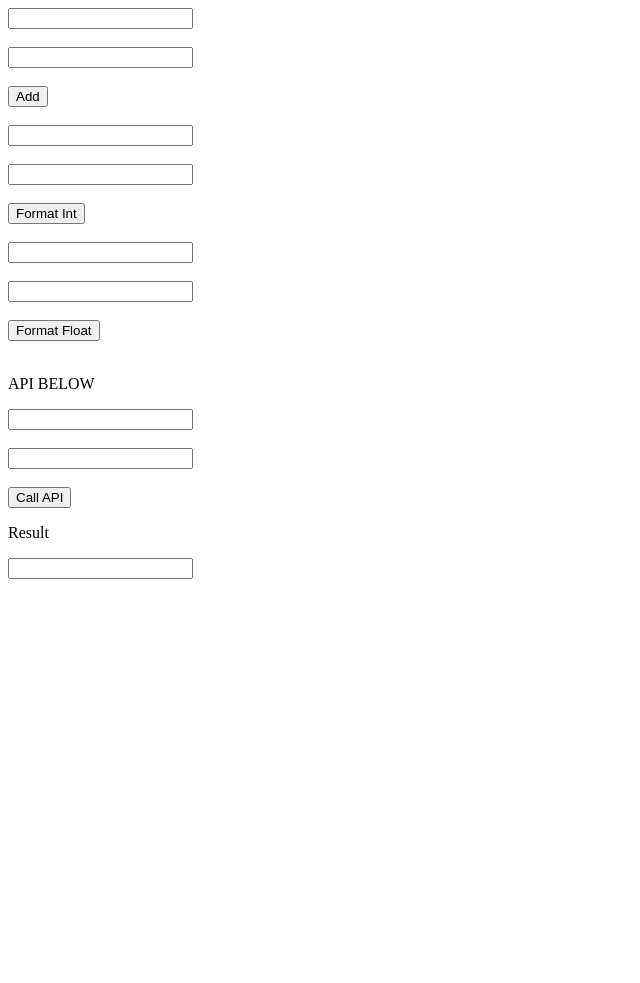
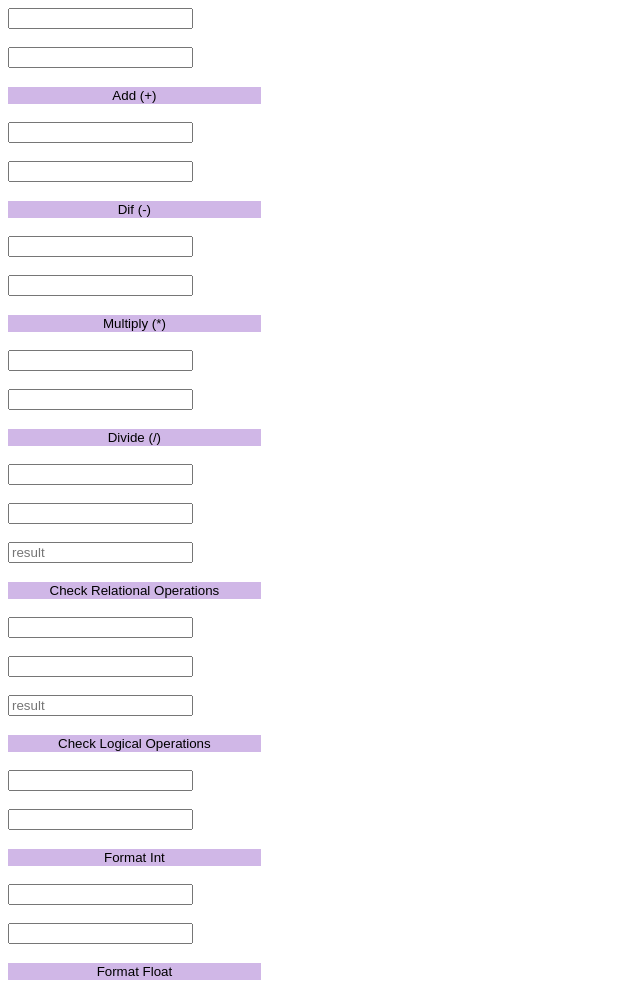
Before and after one commit to CatincaO/Webassambley_Project, a plain HTML site: page index.html in a window 1280 px wide. Shown: the top 983 px of the page, without its empty margins (0-640 px from the left). Before the commit the page ends 800 px from the top, so only its background shows below. Drawn offline with Linux system fonts and the light colour scheme; no server answers.

Commit message:
new buttons and css for them

```diff
--- a/index.html
+++ b/index.html
@@ -4,23 +4,63 @@
 <head>
   <meta charset="utf-8" />
 </head>
-
+<style>
+  .button{
+    display: inline;
+    width: 20%;
+    height:20%;
+    align-items: center;
+    background-color: rgb(208, 183, 231);
+    border: 2px
+  }
+</style>
 <body>
   <input type="number" id="n1" /><br /><br />
+  <input type="number" id="n2" /><br /><br />
+  <input class="button" type="button" value="Add (+)" onclick="callAdd()" /><br><br>
 
-  <input type="number" id="n2" /><br /><br />
-  <input type="button" value="Add" onclick="callAdd()" /><br><br>
+
+  <input type="number" id="n1_1" /><br /><br />
+  <input type="number" id="n2_1" /><br /><br />
+  <input class="button" type="button" value="Dif (-)" onclick="callDif()" /><br><br>
+
+
+  <input type="number" id="n1_2" /><br /><br />
+  <input type="number" id="n2_2" /><br /><br />
+  <input class="button" type="button" value="Multiply (*)" onclick="callMultiply()" /><br><br>
+
+
+  <input type="number" id="n1_3" /><br /><br />
+  <input type="number" id="n2_3" /><br /><br />
+  <input class="button" type="button" value="Divide (/)" onclick="callDivide()" /><br><br>
+
+
+
+  <input type="number" id="n1_4" /><br /><br />
+  <input type="number" id="n1_4" /><br /><br />
+  <input type="boolean" id="resultOp" placeholder="result"/><br /><br/>
+  <input class="button" type="button" value="Check Relational Operations" onclick="callRelationalOperation()" /><br><br>
+
+
+
+  <input type="number" id="n1_5" /><br /><br />
+  <input type="number" id="n1_5" /><br /><br />
+  <input type="boolean" id="resultLog" placeholder="result"/><br /><br/>
+  <input class="button" type="button" value="Check Logical Operations" onclick="callLogicalOperation()" /><br><br>
+
+
+
 
   <input type="number" id="n3" /><br /><br />
+  <input type="number" id="n4" /><br /><br />
+  <input class="button" type="button" value="Format Int" onclick="callIntegerFormat()" /><br><br>
 
-  <input type="number" id="n4" /><br /><br />
-  <input type="button" value="Format Int" onclick="callIntegerFormat()" /><br><br>
 
   <input type="number" id="n5" /><br /><br />
+  <input type="number" id="n6" /><br /><br />
+  <input class="button" type="button" value="Format Float" onclick="callFloatFormat()" /><br><br>
 
-  <input type="number" id="n6" /><br /><br />
 
-  <input type="button" value="Format Float" onclick="callFloatFormat()" /><br><br>
   <div>
     <p>API BELOW</p>
     <input type="number" id="api1" /><br /><br />
@@ -70,6 +110,71 @@
       console.log(`Result: ${result}`);
     }
 
+    function callDif(){
+      var x = parseFloat(document.getElementById('n1_1').value);
+      var y = parseFloat(document.getElementById('n2_1').value);
+      alert(x - y);
+      const result = Module.ccall('Subsctract',
+        'number',
+        ['number', 'number'],
+        [x, y]);
+      console.log(`Result: ${result}`);
+    }
+
+
+    function callMultiply(){
+      var x = parseFloat(document.getElementById('n1_2').value);
+      var y = parseFloat(document.getElementById('n2_2').value);
+      alert(x * y);
+      const result = Module.ccall('Multiply',
+        'number',
+        ['number', 'number'],
+        [x, y]);
+      console.log(`Result: ${result}`);
+    }
+
+    function callDivide(){
+      var x = parseFloat(document.getElementById('n1_3').value);
+      var y = parseFloat(document.getElementById('n2_3').value);
+      alert(x / y);
+      const result = Module.ccall('Divide',
+        'number',
+        ['number', 'number'],
+        [x, y]);
+      console.log(`Result: ${result}`);
+
+    }
+
+
+    function callRelationalOperation(){
+      var x = parseFloat(document.getElementById('n1_3').value);
+      var y = parseFloat(document.getElementById('n2_3').value);
+      const result = Module.ccall('RelationalOperationsTest',
+        'boolean',
+        ['number', 'number'],
+        [x, y]);
+      console.log(`Result: ${result}`);
+      document.getElementById('resultOp').value=result;
+
+    }
+
+
+
+    function callLogicalOperation(){
+      var x = parseFloat(document.getElementById('n1_4').value);
+      var y = parseFloat(document.getElementById('n2_4').value);
+      const result = Module.ccall('LogicalOperatorsTest',
+        'boolean',
+        ['number', 'number'],
+        [x, y]);
+      console.log(`Result: ${result}`);
+      document.getElementById('resultOp').value=result;
+
+    }
+
+
+
+
     function callIntegerFormat() {
       var x = parseFloat(document.getElementById('n3').value);
       var y = parseFloat(document.getElementById('n4').value);
```
